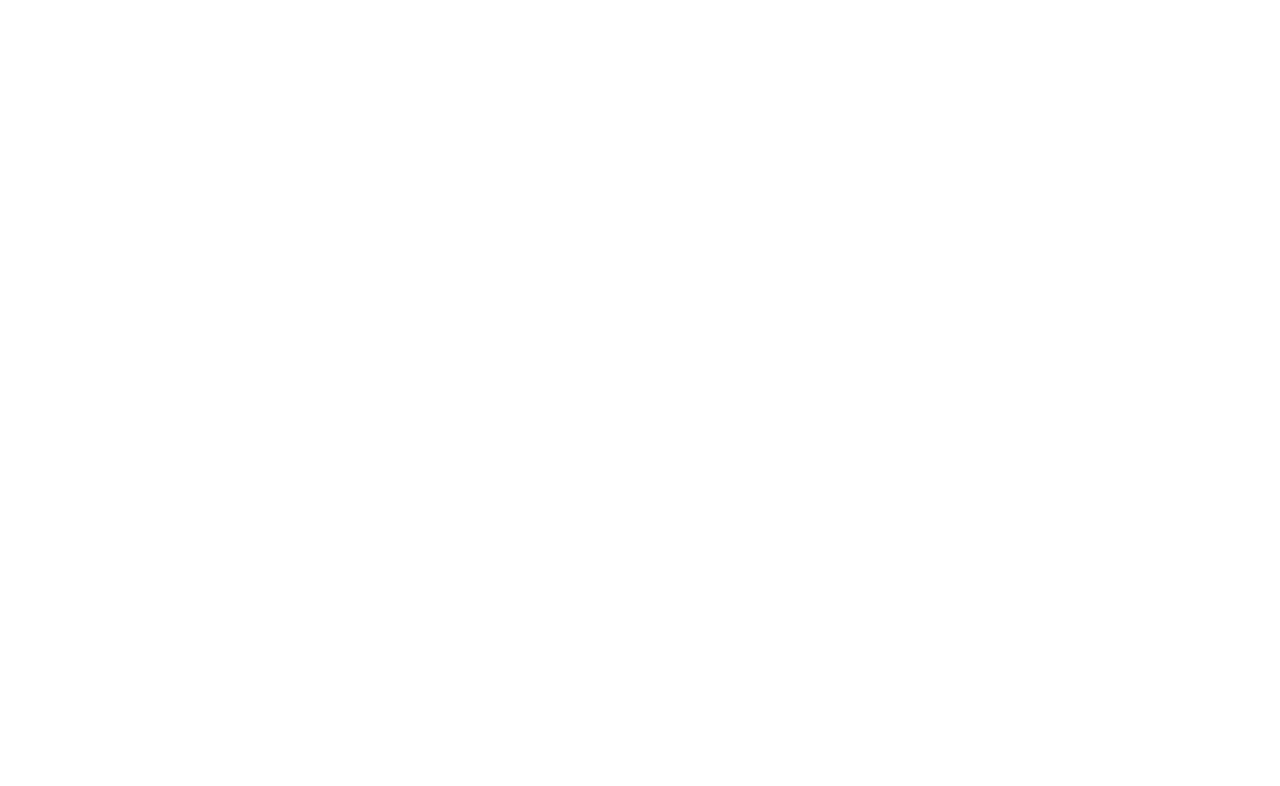
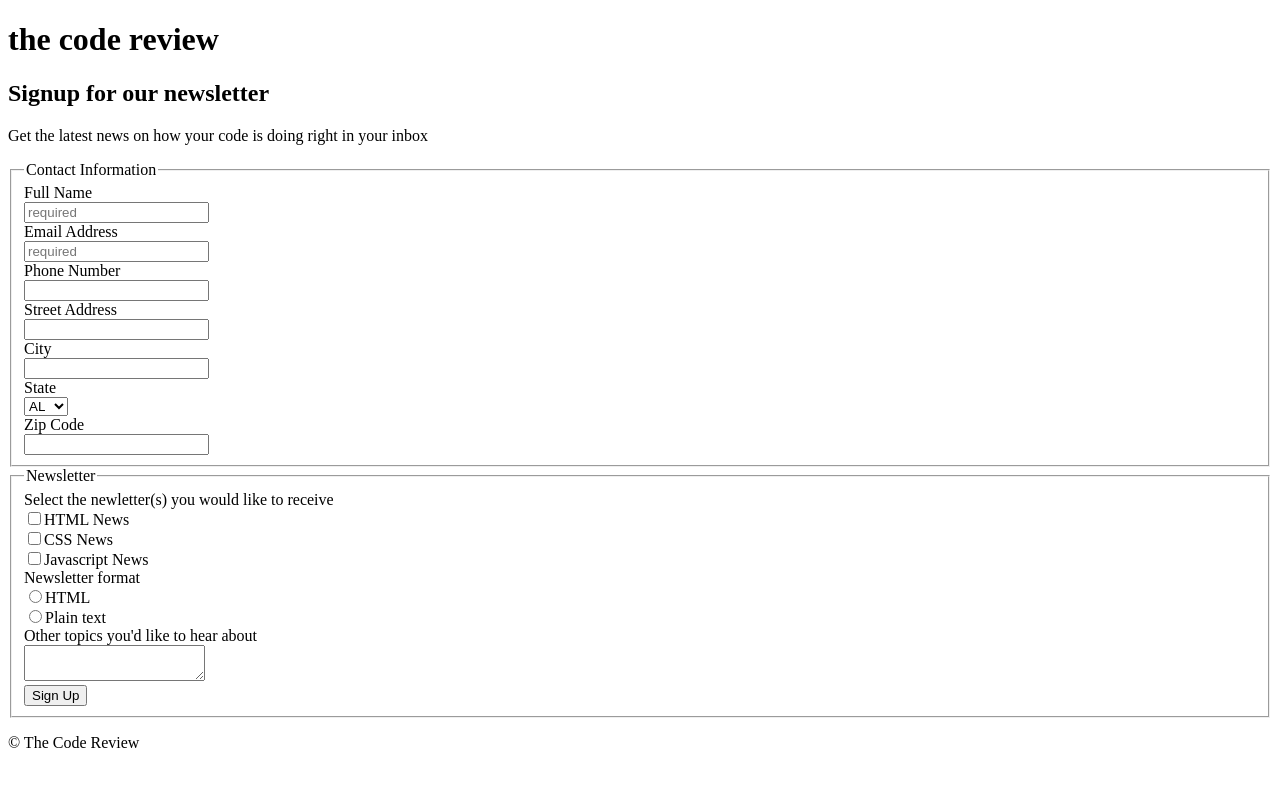
Before and after one commit to CodyJReed/online_registration_v4, a plain HTML site: page index.html in a window 1280 px wide. Drawn offline with Linux system fonts and the light colour scheme.

Commit message:
updated HTML
completed HTML mockup of 320px

```diff
--- a/index.html
+++ b/index.html
@@ -2,9 +2,106 @@
 <html>
   <head>
     <meta charset="utf-8">
-    <title></title>
+    <meta name="viewport" content="width=device-width, initial-scale=1.0">
+    <title>Online_Registration</title>
+
+
   </head>
+
   <body>
+    <header>
+      <h1>the code review</h1>
+      <h2>Signup for our newsletter</h2>
+      <p>Get the latest news on how your code is doing right in your inbox</p>
+    </header>
+    <form class=" " action="index.html" method="post">
+      <fieldset>
+        <legend>Contact Information</legend>
+      <label for="name">Full Name</label><br>
+      <input type="text" id="name" name="user_name" placeholder="required"required><br>
+      <label for="email">Email Address</label><br>
+      <input type="email" id="email"name="user_email" placeholder="required"required><br>
+      <label for="phone_number">Phone Number</label><br>
+      <input type="phone" id="phone_number"name="user_phone_number"><br>
+      <label for="street_address">Street Address</label><br>
+      <input type=text id="street_address"name="user_street_address"><br>
+      <label for="city">City</label><br>
+      <input type="text"id="city"name="user_city"><br>
+      <label for="state">State</label><br>
+      <select id="state" name="user_state">
+          <option value="AL">AL</option>
+          <option value="AK">AK</option>
+          <option value="AZ">AZ</option>
+          <option value="AR">AR</option>
+          <option value="CA">CA</option>
+          <option value="CO">CO</option>
+          <option value="CT">CT</option>
+          <option value="DE">DE</option>
+          <option value="FL">FL</option>
+          <option value="GA">GA</option>
+          <option value="HI">HI</option>
+          <option value="ID">ID</option>
+          <option value="IL">IL</option>
+          <option value="IN">IN</option>
+          <option value="IA">IA</option>
+          <option value="KS">KS</option>
+          <option value="KY">KY</option>
+          <option value="LA">LA</option>
+          <option value="ME">ME</option>
+          <option value="MD">MD</option>
+          <option value="MA">MA</option>
+          <option value="MI">MI</option>
+          <option value="MN">MN</option>
+          <option value="MS">MS</option>
+          <option value="MO">MO</option>
+          <option value="MT">MT</option>
+          <option value="NE">NE</option>
+          <option value="NV">NV</option>
+          <option value="NH">NH</option>
+          <option value="NJ">NJ</option>
+          <option value="NM">NM</option>
+          <option value="NY">NY</option>
+          <option value="NC">NC</option>
+          <option value="ND">ND</option>
+          <option value="OH">OH</option>
+          <option value="OK">OK</option>
+          <option value="OR">OR</option>
+          <option value="PA">PA</option>
+          <option value="RI">RI</option>
+          <option value="SC">SC</option>
+          <option value="SD">SD</option>
+          <option value="TN">TN</option>
+          <option value="TX">TX</option>
+          <option value="UT">UT</option>
+          <option value="VT">VT</option>
+          <option value="VA">VA</option>
+          <option value="WA">WA</option>
+          <option value="WV">WV</option>
+          <option value="WI">WI</option>
+          <option value="WY">WY</option>
+      </select><br>
+      <label for="zip_code">Zip Code</label><br>
+      <input type="text" id="zip_code"name="user_zip_code"><br>
+    </fieldset>
+    <fieldset>
+      <legend>Newsletter</legend>
+      <label for="news_select">Select the newletter(s) you would like to receive</label><br>
+      <input type="checkbox"id="news_select"name="newsletter"value="html_news"/>HTML News<br>
+      <input type="checkbox"id="news_select"name="newsletter"value="css_news"/>CSS News<br>
+      <input type="checkbox"id="news_select"name="newsletter"value="javascript_news"/>Javascript News<br>
 
+      <label for="news_format">Newsletter format</label><br>
+      <input type="radio"id="news_format"name="format"value="html"/>HTML<br>
+      <input type="radio"id="news_format"name="format"value="plain_text"/>Plain text<br>
+
+      <label for="other_topics">Other topics you'd like to hear about</label><br>
+      <textarea id="other_topics"name="comments"></textarea><br>
+
+      <button type="submit">Sign Up</button>
+    </fieldset>
+  </form>
+<footer>
+  <p>&copy; The Code Review</p>
+</footer>
   </body>
 </html>
```
